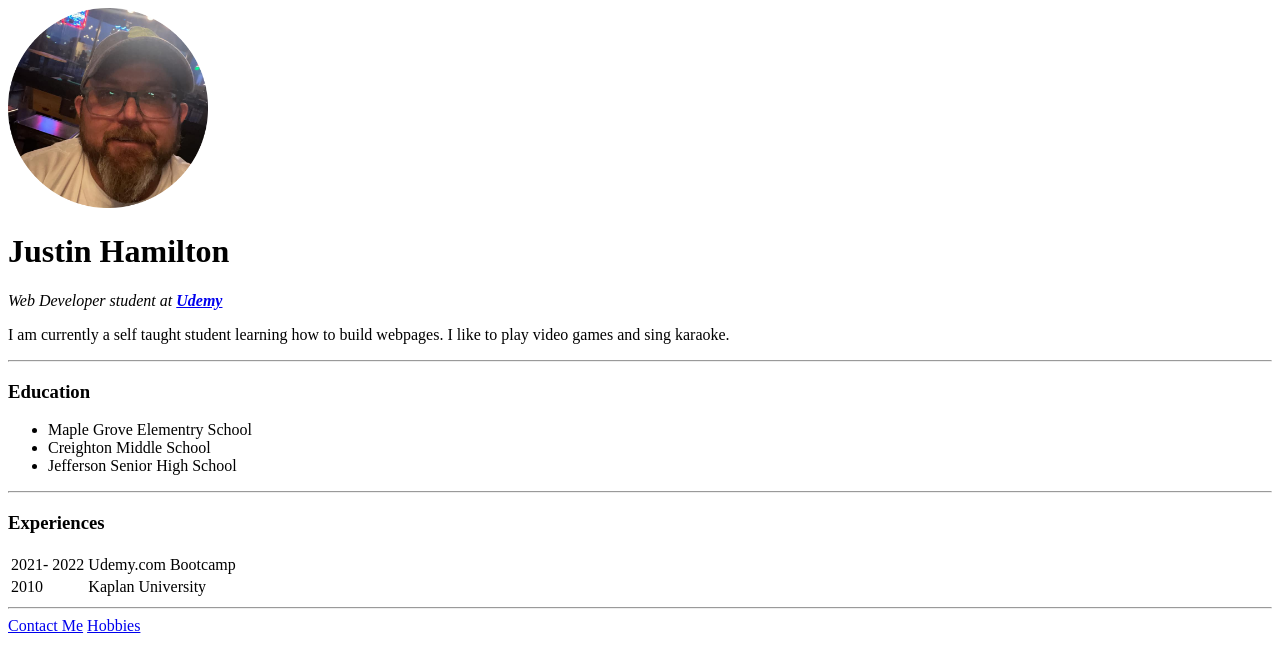
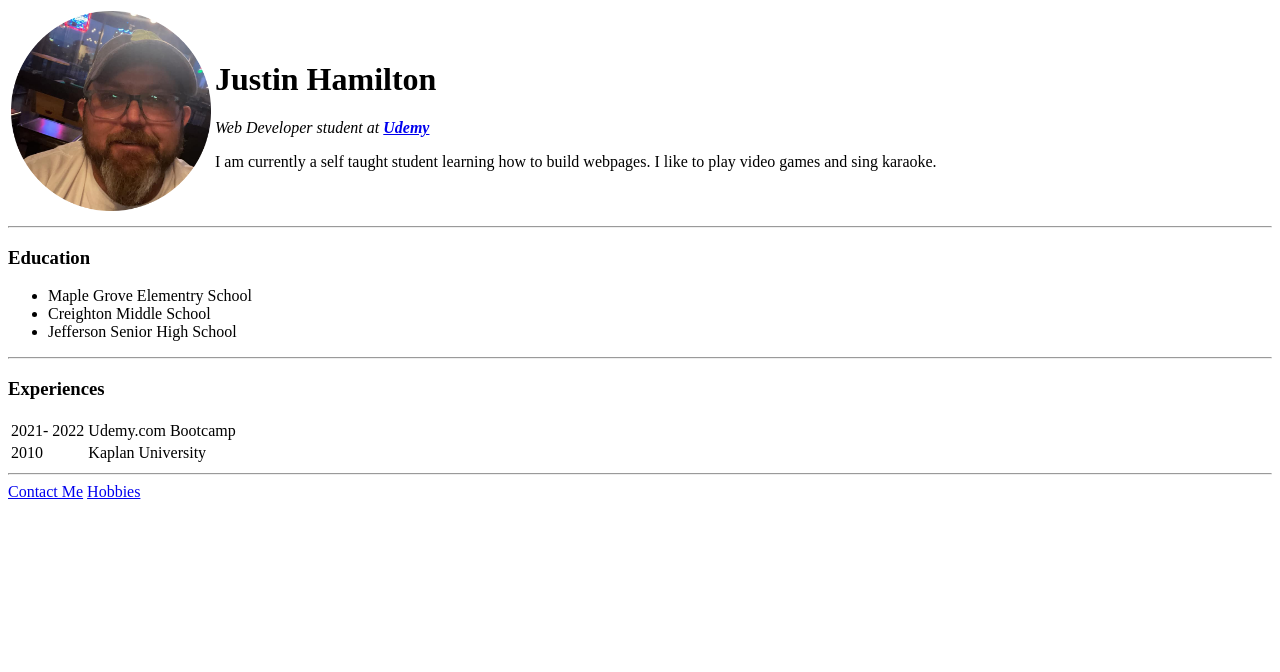
Before and after one commit to phunk3fr3shj3di/cv, a plain HTML site: page index.html in a window 1280 px wide. Drawn offline with Linux system fonts and the light colour scheme.

Commit message:
Add files via upload

```diff
--- a/index.html
+++ b/index.html
@@ -7,11 +7,19 @@
 </head>
 
 <body>
-  <img src="images/Justinprofilepic.png" width="200" height="200" alt="Justin's Profile Picture">
-  <h1>Justin Hamilton</h1>
-  <p><em>Web Developer student at <strong><a href="https://www.udemy.com/">Udemy</a></strong></em></p>
-  <p>I am currently a self taught student learning how to build webpages. I like
-    to play video games and sing karaoke. </p>
+  <table>
+    <tr>
+      <td><img src="images/Justinprofilepic.png" width="200" height="200" alt="Justin's Profile Picture"></td>
+      <td>
+        <h1>Justin Hamilton</h1>
+        <p> <em>Web Developer student at <strong><a href="https://www.udemy.com/">Udemy</a></strong></em></p>
+        <p>I am currently a self taught student learning how to build webpages. I like
+          to play video games and sing karaoke.</p>
+      </td>
+    </tr>
+  </table>
+
+
   <hr>
   <h3>Education</h3>
   <ul>
```
